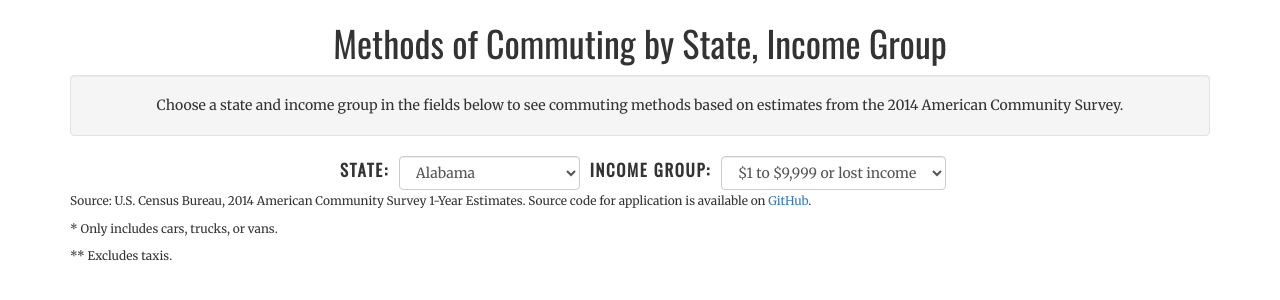
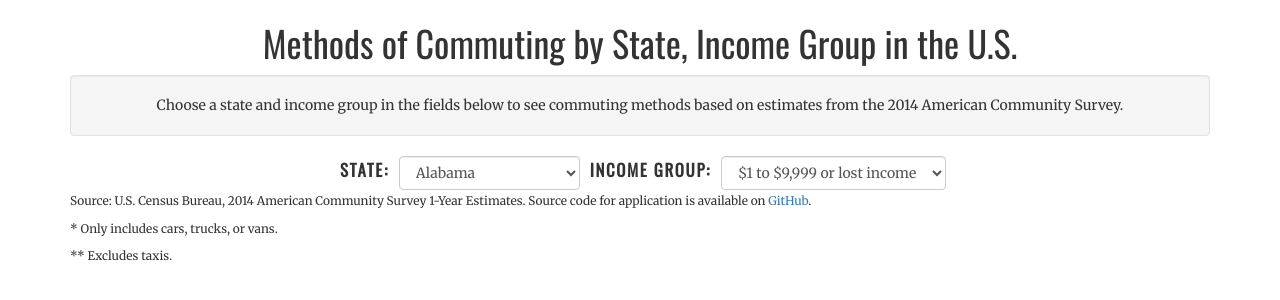
Before and after one commit to mattsedlar/DevDataProd_CourseProject, a plain HTML site: page www/index.html in a window 1280 px wide. Drawn offline with nearby package versions, Linux system fonts and the light colour scheme; a script that the page names is missing.

Commit message:
Added 'in the U.S.' to the title

```diff
--- a/www/index.html
+++ b/www/index.html
@@ -11,7 +11,7 @@
     </head>
   <body>
     <main class="container">
-    <h1 class="text-center">Methods of Commuting by State, Income Group</h1>
+    <h1 class="text-center">Methods of Commuting by State, Income Group in the U.S.</h1>
     <p class="text-center well">Choose a state and income group in the fields below to see commuting methods based on estimates from the 2014 American Community Survey.</p>
       <form class="form-inline text-center" role="form">
         <div class="form-group">
```
